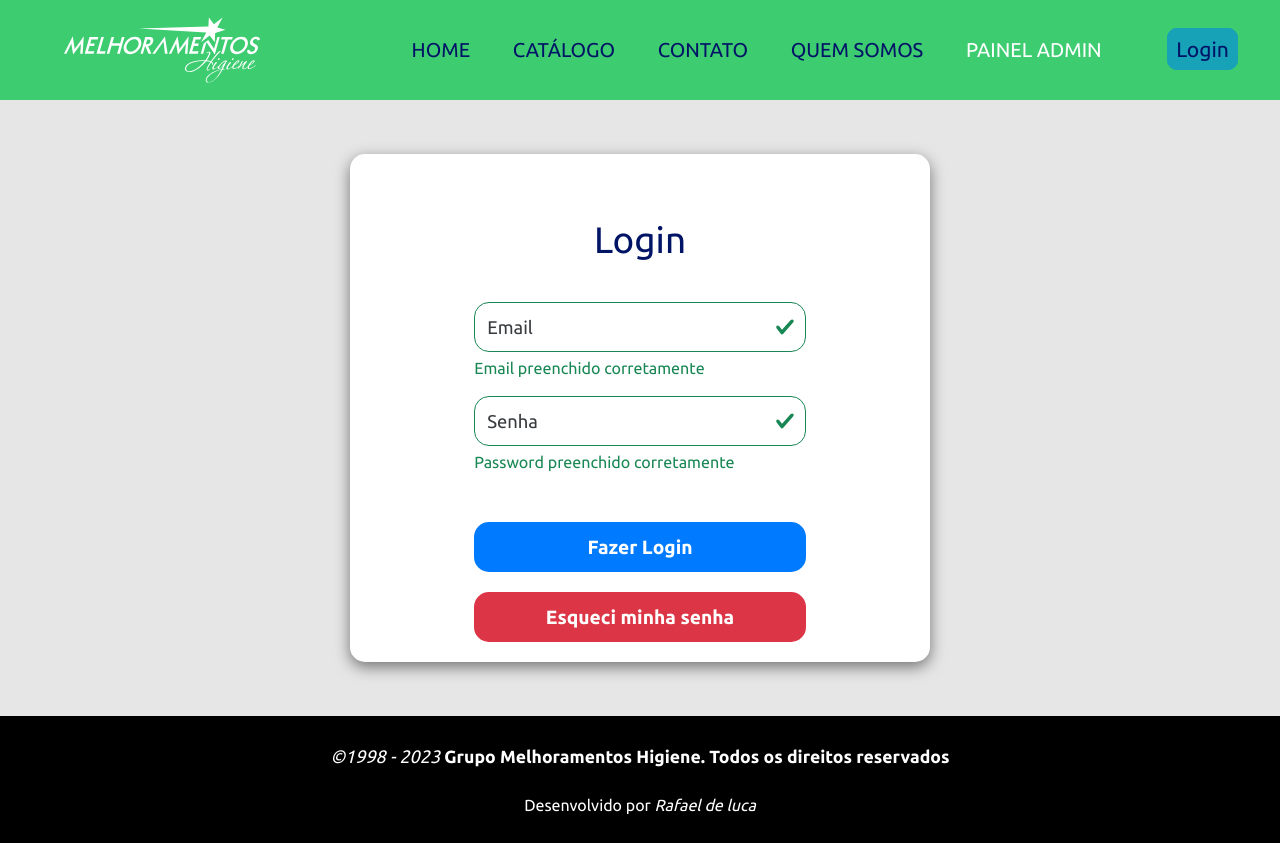
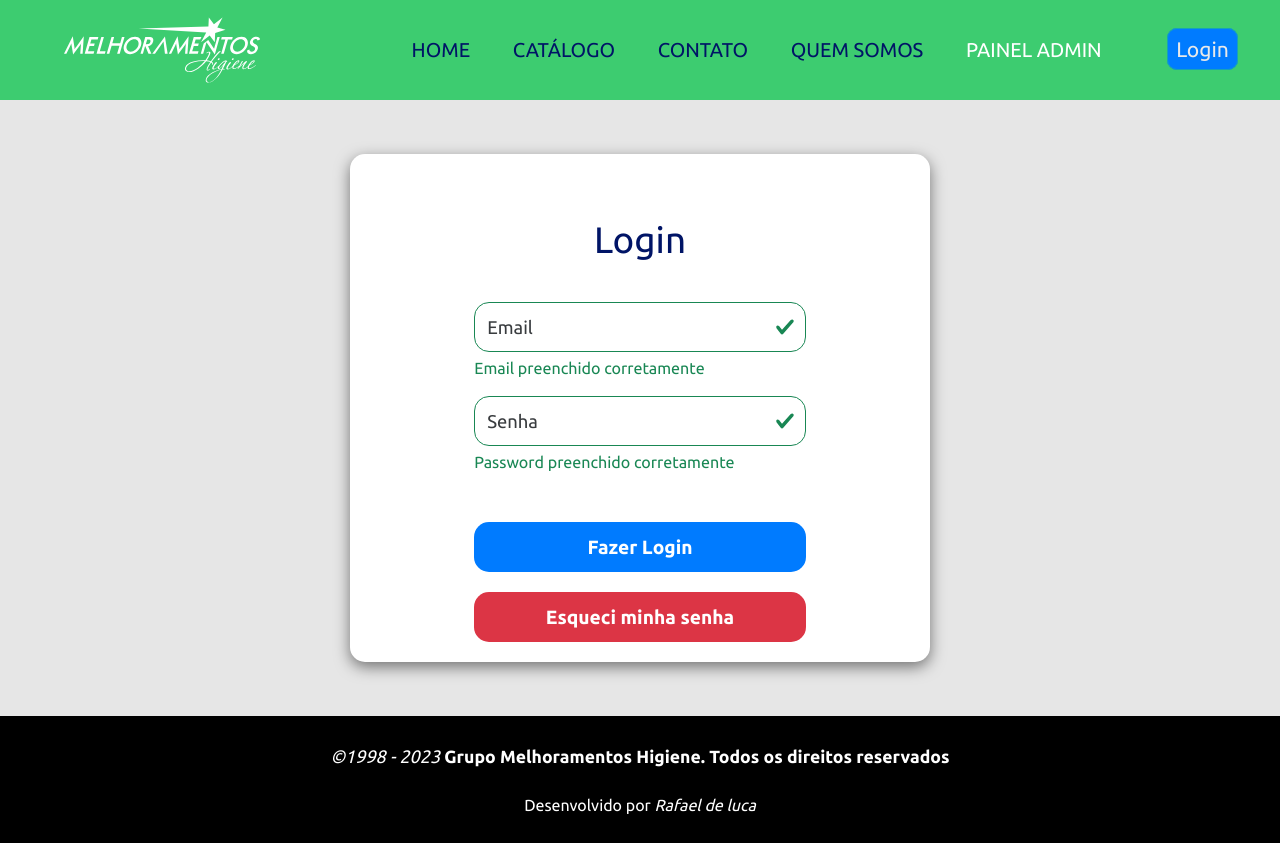
Before and after one commit to rafaelgauderio/typescript-react-elite-products-frontend, a React (Create React App) app: page /admin/autenticar/login in a window 1280 px wide. Built offline with nearby package versions, Linux system fonts and the light colour scheme; no server answers.

Commit message:
Refatorando layout botao de login

```diff
--- a/src/componentes/Header/styles.css
+++ b/src/componentes/Header/styles.css
@@ -74,6 +74,12 @@
     font-size: 1.1em;
     border-radius: 10px;
     padding: 8px !important;
+    background-color: var(--blue-light);
+    color: var(--light-color);
+  }
+
+  .menu-logar-sair a:hover {
+    color: var(--tertiary-color);
   }
 
   .menu-email-cliente {
--- a/src/paginas/Admin/MenuAdmin/Autenticar/Login/index.tsx
+++ b/src/paginas/Admin/MenuAdmin/Autenticar/Login/index.tsx
@@ -38,7 +38,7 @@ function Login() {
 
 function enviarFormulario(dadosLogin: DadosLogin) {
     return (
-        console.log(dadosLogin),
+        //console.log(dadosLogin),
         requisicaoDeLogin(dadosLogin)
             .then(resposta => {
                 //console.log('Login efetuado com sucesso', resposta);
```
